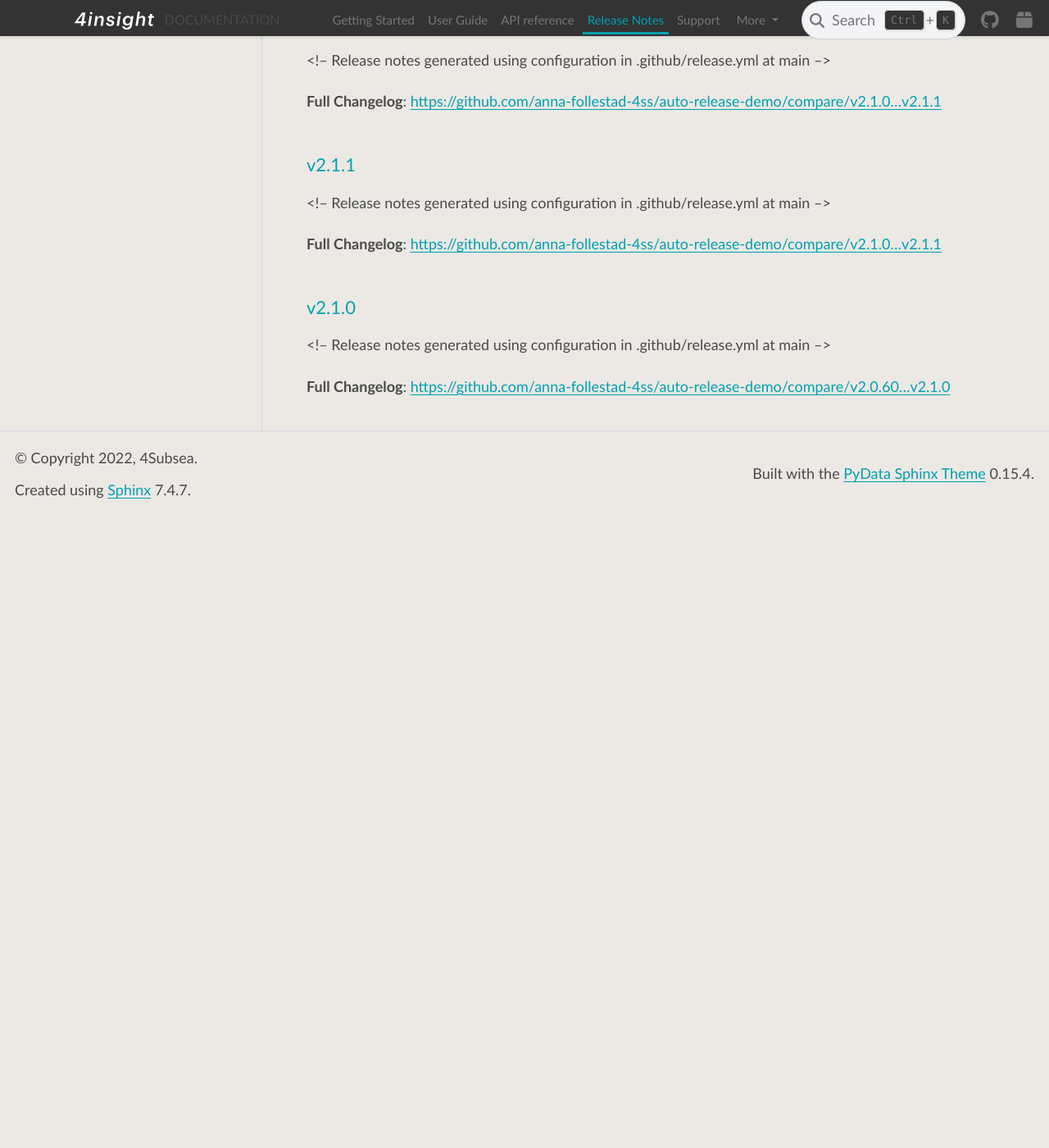
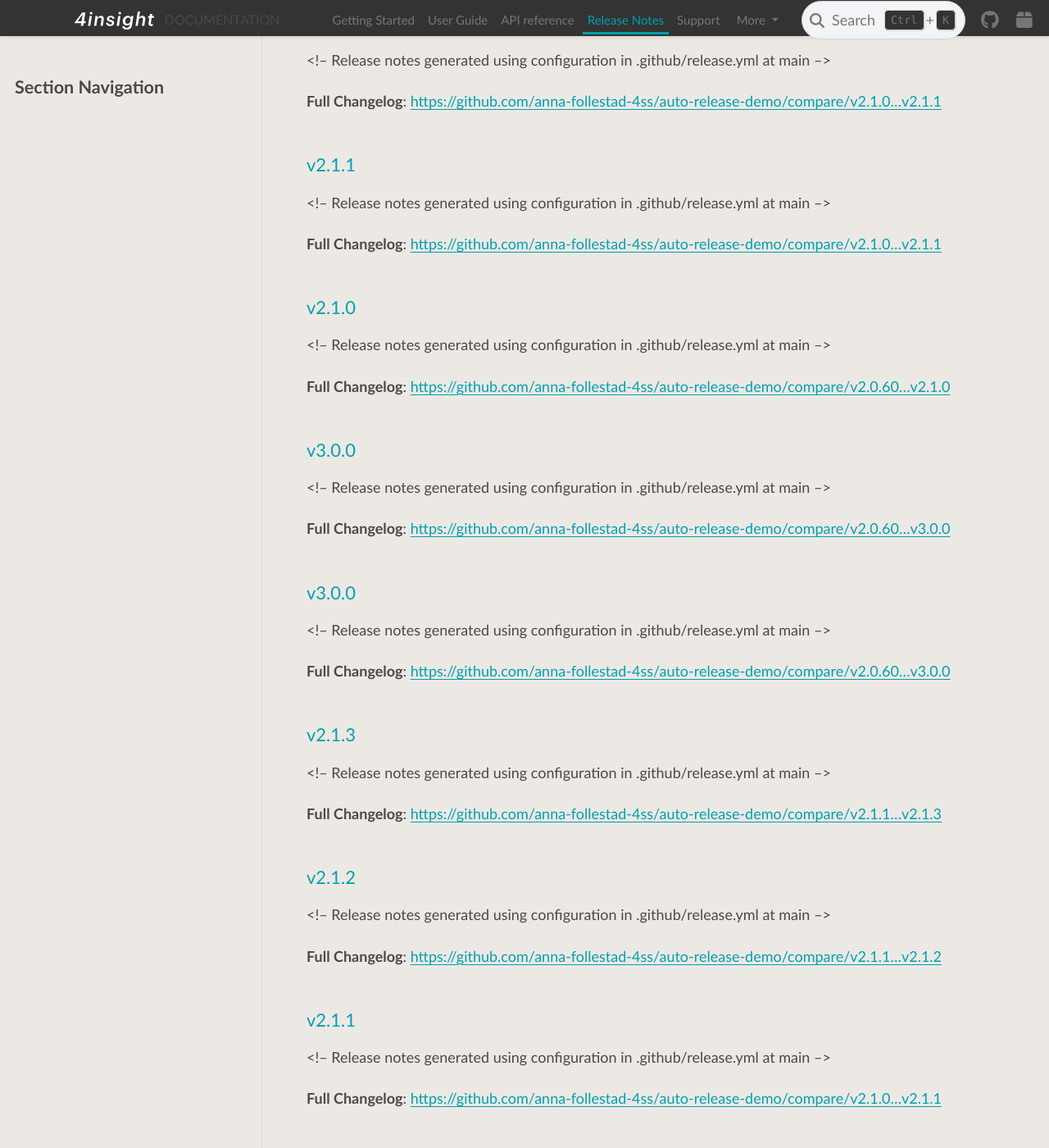
Before and after one commit to anna-follestad-4ss/auto-release-demo, a Sphinx documentation site: the page built from docs/release_notes.rst, in a window 1280 px wide and 1400 px high, scrolled down 947 px. Shown: the whole window at 82% size. Built offline with Sphinx 7.4.7 and the PyData theme 0.15.4, drawn with Linux system fonts in a browser that asks for light colours; before the commit the page ends 1577 px from its top, so only the background shows below that; some of the changed text lies outside the part shown.

Commit message:
added latest release notes from autogen

```diff
--- a/docs/release_notes.rst
+++ b/docs/release_notes.rst
@@ -69,3 +69,73 @@ v2.1.0
 
 
 **Full Changelog**: https://github.com/anna-follestad-4ss/auto-release-demo/compare/v2.0.60...v2.1.0
+
+
+v3.0.0
+------------------------------
+
+<!-- Release notes generated using configuration in .github/release.yml at main -->
+
+
+
+**Full Changelog**: https://github.com/anna-follestad-4ss/auto-release-demo/compare/v2.0.60...v3.0.0
+
+
+v3.0.0
+------------------------------
+
+<!-- Release notes generated using configuration in .github/release.yml at main -->
+
+
+
+**Full Changelog**: https://github.com/anna-follestad-4ss/auto-release-demo/compare/v2.0.60...v3.0.0
+
+
+v2.1.3
+------------------------------
+
+<!-- Release notes generated using configuration in .github/release.yml at main -->
+
+
+
+**Full Changelog**: https://github.com/anna-follestad-4ss/auto-release-demo/compare/v2.1.1...v2.1.3
+
+
+v2.1.2
+------------------------------
+
+<!-- Release notes generated using configuration in .github/release.yml at main -->
+
+
+
+**Full Changelog**: https://github.com/anna-follestad-4ss/auto-release-demo/compare/v2.1.1...v2.1.2
+
+
+v2.1.1
+------------------------------
+
+<!-- Release notes generated using configuration in .github/release.yml at main -->
+
+
+
+**Full Changelog**: https://github.com/anna-follestad-4ss/auto-release-demo/compare/v2.1.0...v2.1.1
+
+
+v2.1.1
+------------------------------
+
+<!-- Release notes generated using configuration in .github/release.yml at main -->
+
+
+
+**Full Changelog**: https://github.com/anna-follestad-4ss/auto-release-demo/compare/v2.1.0...v2.1.1
+
+
+v2.1.0
+------------------------------
+
+<!-- Release notes generated using configuration in .github/release.yml at main -->
+
+
+
+**Full Changelog**: https://github.com/anna-follestad-4ss/auto-release-demo/compare/v2.0.60...v2.1.0
```
